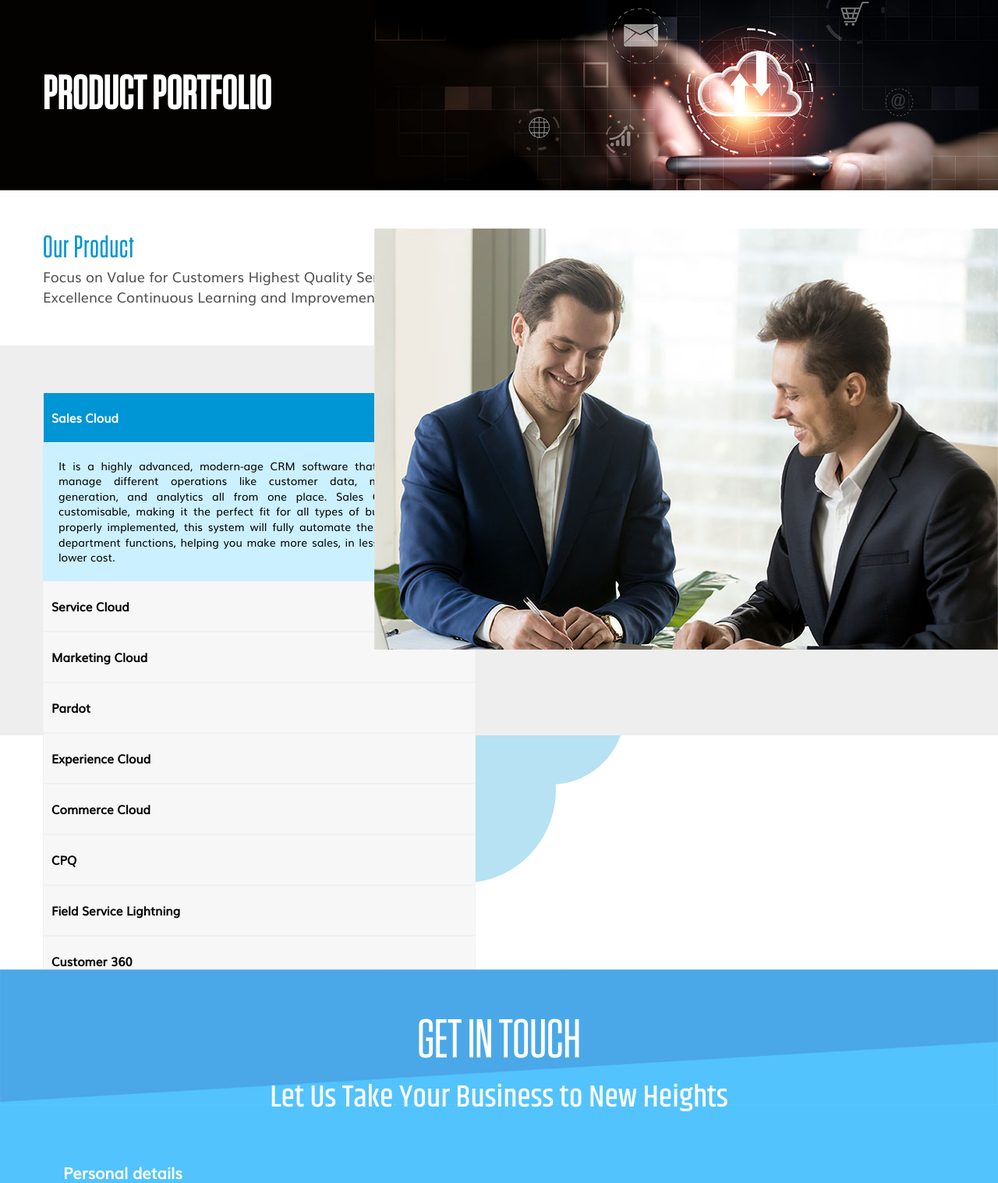
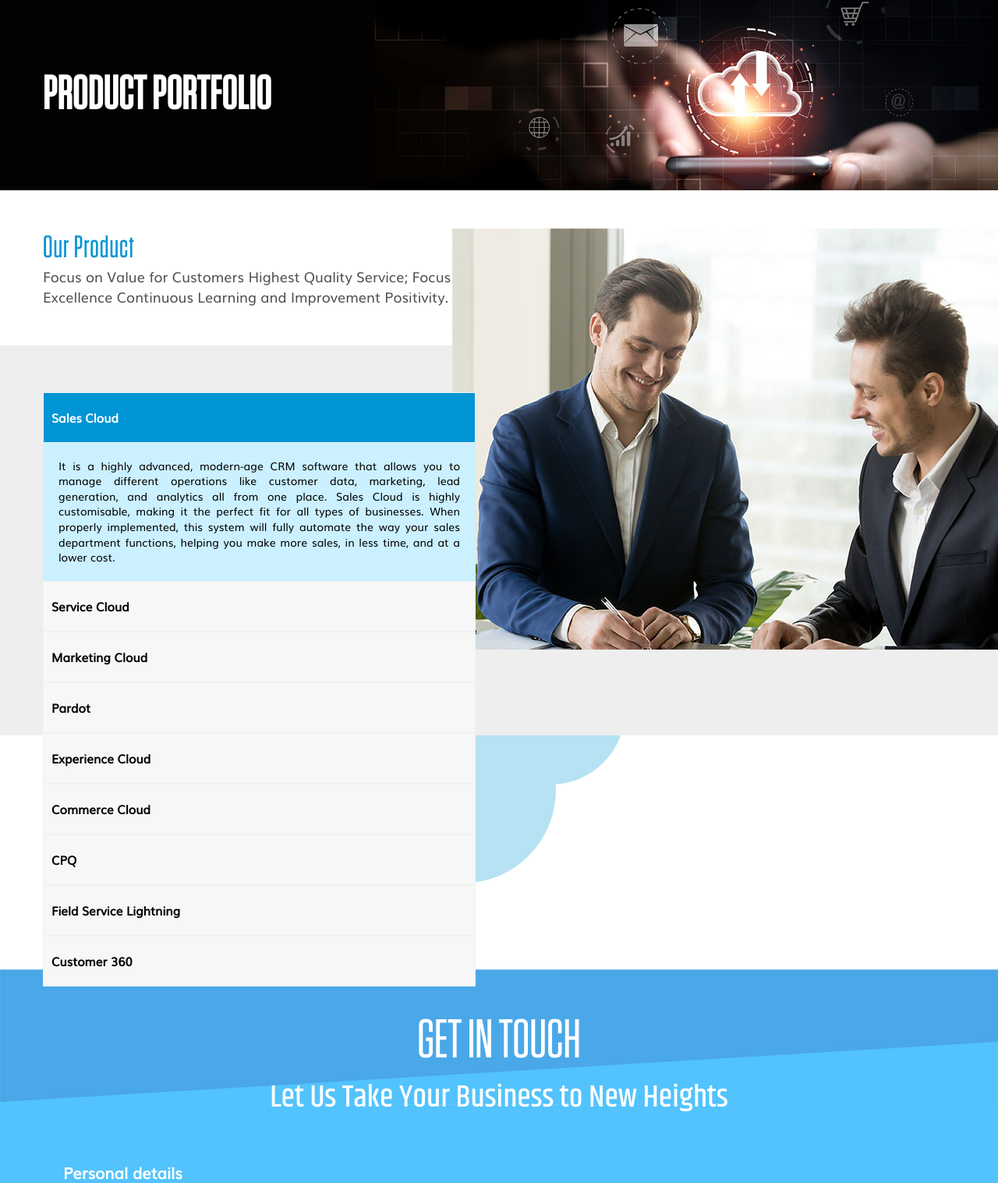
Before and after one commit to therealmensumit/techmatrix-landing, a PHP site: page /product-portfolio.php in a window 1280 px wide. Shown: the part 90-1607 px from the top of the page at 78% size. Run offline with PHP 8.4, Linux system fonts and the light colour scheme; some libraries are stand-ins or nearby versions; some web fonts are replaced.

Commit message:
some changes

```diff
--- a/css/style.css
+++ b/css/style.css
@@ -1604,7 +1604,7 @@
     background: url(../images/prod-portfolio/partner.jpg) no-repeat;
     right: 0;
     top: -150px;
-    width: 800px;
+    width: 700px;
     height: 540px;
 }
 
@@ -1616,6 +1616,16 @@
 .port-popup .inn-port {
     padding-right: 30px;
     padding-top: 60px;
+}
+
+.port-popup .inn-port .add {
+    position: relative;
+}
+
+.port-popup .inn-port .add .accordion-container {
+    width: 100%;
+    position: absolute;
+    z-index: 1;
 }
 
 
```
